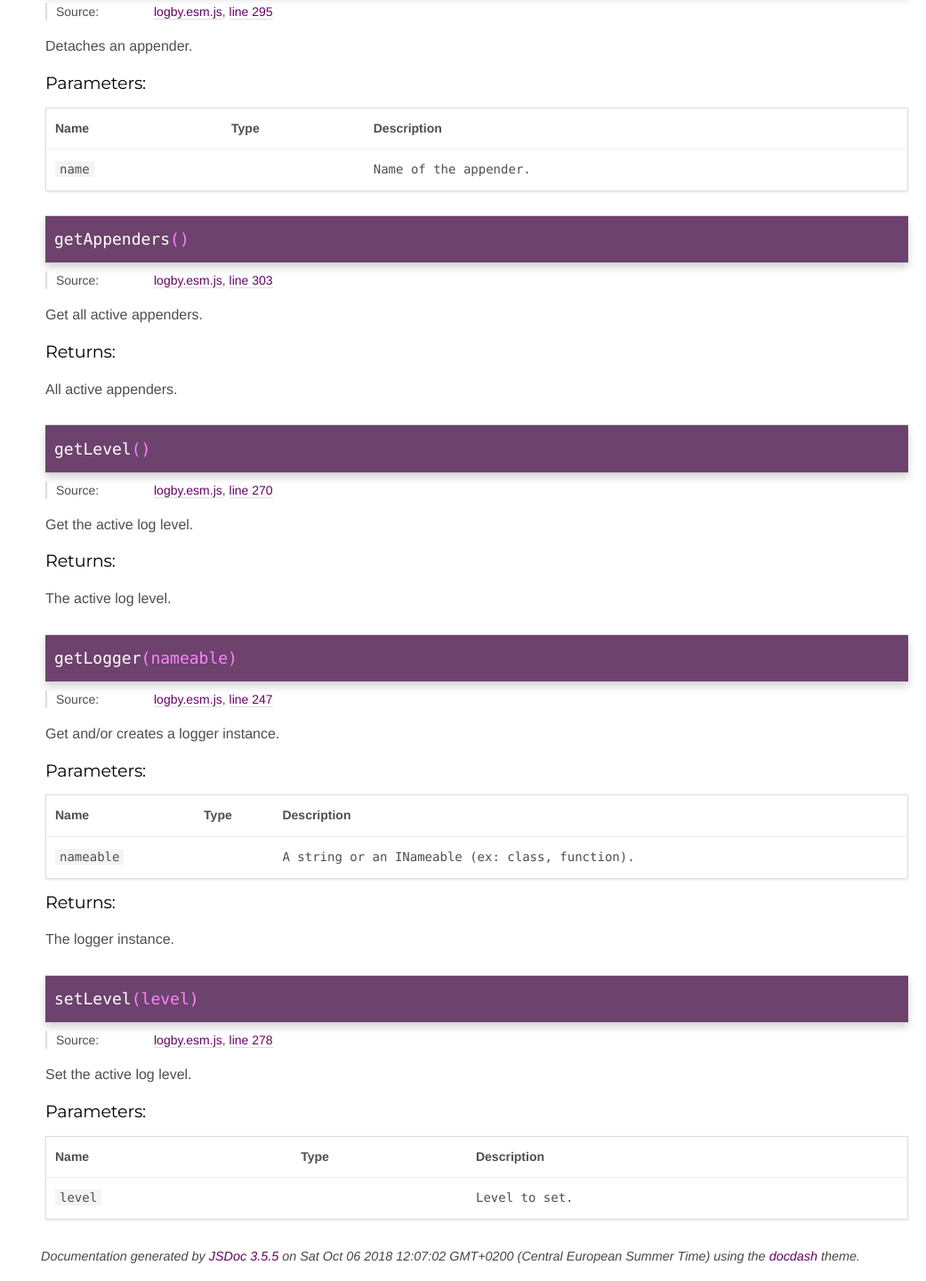
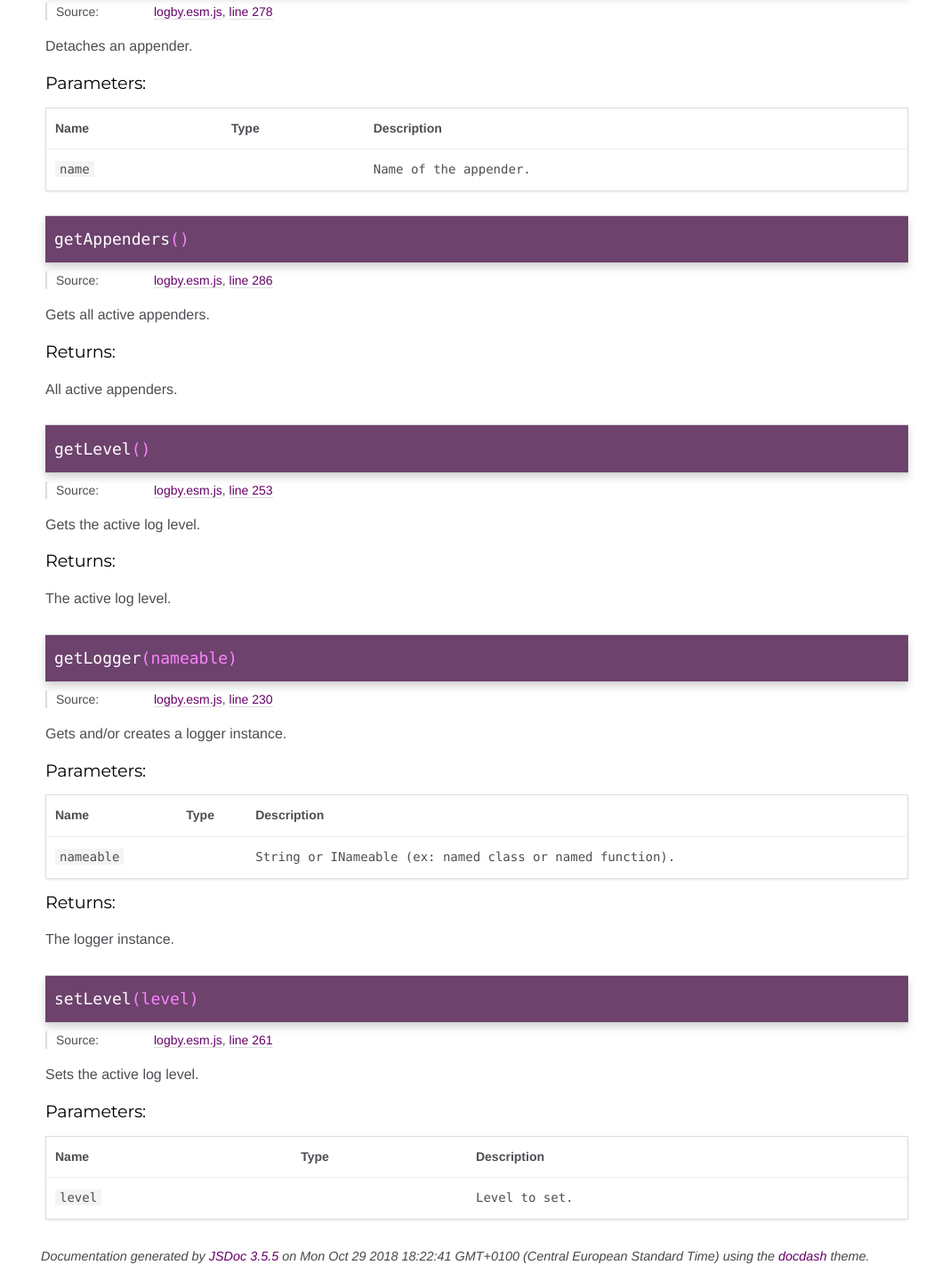
Before and after one commit to FelixRilling/logby, a website: page docs/Logby.html in a window 1280 px wide. Shown: the part 901-2341 px from the top of the page at 89% size, without its empty margins (239-1280 px from the left). Drawn offline with Linux system fonts and the light colour scheme.

Commit message:
updated jsdocs

```diff
--- a/docs/Logby.html
+++ b/docs/Logby.html
@@ -25,7 +25,7 @@
 
 <nav>
 
-    <h2><a href="index.html">Home</a></h2><h3>Classes</h3><ul><li><a href="Logby.html">Logby</a><ul class='methods'><li data-type='method'><a href="Logby.html#attachAppender">attachAppender</a></li><li data-type='method'><a href="Logby.html#detachAppender">detachAppender</a></li><li data-type='method'><a href="Logby.html#getAppenders">getAppenders</a></li><li data-type='method'><a href="Logby.html#getLevel">getLevel</a></li><li data-type='method'><a href="Logby.html#getLogger">getLogger</a></li><li data-type='method'><a href="Logby.html#setLevel">setLevel</a></li></ul></li></ul><h3>Global</h3><ul><li><a href="global.html#Levels">Levels</a></li></ul>
+    <h2><a href="index.html">Home</a></h2><h3>Classes</h3><ul><li><a href="Logby.html">Logby</a><ul class='methods'><li data-type='method'><a href="Logby.html#attachAppender">attachAppender</a></li><li data-type='method'><a href="Logby.html#detachAppender">detachAppender</a></li><li data-type='method'><a href="Logby.html#getAppenders">getAppenders</a></li><li data-type='method'><a href="Logby.html#getLevel">getLevel</a></li><li data-type='method'><a href="Logby.html#getLogger">getLogger</a></li><li data-type='method'><a href="Logby.html#setLevel">setLevel</a></li></ul></li></ul><h3>Global</h3><ul><li><a href="global.html#DEFAULT_APPENDER_NAME">DEFAULT_APPENDER_NAME</a></li><li><a href="global.html#Levels">Levels</a></li></ul>
 </nav>
 
 <div id="main">
@@ -46,7 +46,7 @@
         Logby
         </h2>
 
-            <div class="class-description"><p>Logby class.</p></div>
+            <div class="class-description"><p>Main logby class.</p></div>
 
 
 </header>
@@ -72,7 +72,7 @@
 
     <dt class="tag-source">Source:</dt>
     <dd class="tag-source"><ul class="dummy"><li>
-        <a href="logby.esm.js.html">logby.esm.js</a>, <a href="logby.esm.js.html#line232">line 232</a>
+        <a href="logby.esm.js.html">logby.esm.js</a>, <a href="logby.esm.js.html#line213">line 213</a>
     </li></ul></dd>
 
 
@@ -174,7 +174,7 @@
 
     <dt class="tag-source">Source:</dt>
     <dd class="tag-source"><ul class="dummy"><li>
-        <a href="logby.esm.js.html">logby.esm.js</a>, <a href="logby.esm.js.html#line287">line 287</a>
+        <a href="logby.esm.js.html">logby.esm.js</a>, <a href="logby.esm.js.html#line270">line 270</a>
     </li></ul></dd>
 
 
@@ -320,7 +320,7 @@
 
     <dt class="tag-source">Source:</dt>
     <dd class="tag-source"><ul class="dummy"><li>
-        <a href="logby.esm.js.html">logby.esm.js</a>, <a href="logby.esm.js.html#line295">line 295</a>
+        <a href="logby.esm.js.html">logby.esm.js</a>, <a href="logby.esm.js.html#line278">line 278</a>
     </li></ul></dd>
 
 
@@ -448,7 +448,7 @@
 
     <dt class="tag-source">Source:</dt>
     <dd class="tag-source"><ul class="dummy"><li>
-        <a href="logby.esm.js.html">logby.esm.js</a>, <a href="logby.esm.js.html#line303">line 303</a>
+        <a href="logby.esm.js.html">logby.esm.js</a>, <a href="logby.esm.js.html#line286">line 286</a>
     </li></ul></dd>
 
 
@@ -488,7 +488,7 @@
 
 
 <div class="description">
-    <p>Get all active appenders.</p>
+    <p>Gets all active appenders.</p>
 </div>
 
 
@@ -542,7 +542,7 @@
 
     <dt class="tag-source">Source:</dt>
     <dd class="tag-source"><ul class="dummy"><li>
-        <a href="logby.esm.js.html">logby.esm.js</a>, <a href="logby.esm.js.html#line270">line 270</a>
+        <a href="logby.esm.js.html">logby.esm.js</a>, <a href="logby.esm.js.html#line253">line 253</a>
     </li></ul></dd>
 
 
@@ -582,7 +582,7 @@
 
 
 <div class="description">
-    <p>Get the active log level.</p>
+    <p>Gets the active log level.</p>
 </div>
 
 
@@ -636,7 +636,7 @@
 
     <dt class="tag-source">Source:</dt>
     <dd class="tag-source"><ul class="dummy"><li>
-        <a href="logby.esm.js.html">logby.esm.js</a>, <a href="logby.esm.js.html#line247">line 247</a>
+        <a href="logby.esm.js.html">logby.esm.js</a>, <a href="logby.esm.js.html#line230">line 230</a>
     </li></ul></dd>
 
 
@@ -676,7 +676,7 @@
 
 
 <div class="description">
-    <p>Get and/or creates a logger instance.</p>
+    <p>Gets and/or creates a logger instance.</p>
 </div>
 
 
@@ -725,7 +725,7 @@
 
 
 
-            <td class="description last"><p>A string or an INameable (ex: class, function).</p></td>
+            <td class="description last"><p>String or INameable (ex: named class or named function).</p></td>
         </tr>
 
 
@@ -774,7 +774,7 @@
 
     <dt class="tag-source">Source:</dt>
     <dd class="tag-source"><ul class="dummy"><li>
-        <a href="logby.esm.js.html">logby.esm.js</a>, <a href="logby.esm.js.html#line278">line 278</a>
+        <a href="logby.esm.js.html">logby.esm.js</a>, <a href="logby.esm.js.html#line261">line 261</a>
     </li></ul></dd>
 
 
@@ -814,7 +814,7 @@
 
 
 <div class="description">
-    <p>Set the active log level.</p>
+    <p>Sets the active log level.</p>
 </div>
 
 
@@ -905,7 +905,7 @@
 <br class="clear">
 
 <footer>
-    Documentation generated by <a href="https://github.com/jsdoc3/jsdoc">JSDoc 3.5.5</a> on Sat Oct 06 2018 12:07:02 GMT+0200 (Central European Summer Time) using the <a href="https://github.com/clenemt/docdash">docdash</a> theme.
+    Documentation generated by <a href="https://github.com/jsdoc3/jsdoc">JSDoc 3.5.5</a> on Mon Oct 29 2018 18:22:41 GMT+0100 (Central European Standard Time) using the <a href="https://github.com/clenemt/docdash">docdash</a> theme.
 </footer>
 
 <script>prettyPrint();</script>
--- a/src/appender/defaultAppender.ts
+++ b/src/appender/defaultAppender.ts
@@ -2,10 +2,13 @@ import { ILevel } from "../level/ILevel";
 import { Levels } from "../level/Levels";
 import { appenderFn } from "./appenderFn";
 
+/**
+ * Name of the default appenderFn, can be used to detach it.
+ */
 const DEFAULT_APPENDER_NAME = "defaultAppender";
 
 /**
- * The default appender-fn, doing the actual logging.
+ * Default appender-fn, doing the actual logging.
  *
  * @private
  * @param level Level of the entry to log.
--- a/src/main.ts
+++ b/src/main.ts
@@ -1,4 +1,7 @@
-import { DEFAULT_APPENDER_NAME, defaultAppenderFn } from "./appender/defaultAppender";
+import {
+    DEFAULT_APPENDER_NAME,
+    defaultAppenderFn
+} from "./appender/defaultAppender";
 import { Levels } from "./level/Levels";
 import { Logby } from "./Logby";
 import { ILogger } from "./logger/ILogger";
--- a/types/appender/defaultAppender.d.ts
+++ b/types/appender/defaultAppender.d.ts
@@ -1,7 +1,10 @@
 import { appenderFn } from "./appenderFn";
+/**
+ * Name of the default appenderFn, can be used to detach it.
+ */
 declare const DEFAULT_APPENDER_NAME = "defaultAppender";
 /**
- * The default appender-fn, doing the actual logging.
+ * Default appender-fn, doing the actual logging.
  *
  * @private
  * @param level Level of the entry to log.
```
Also changed, not shown: docs/global.html (+65 -2 lines), docs/index.html (+2 -2 lines), docs/logby.esm.js.html (+32 -49 lines), src/Logby.ts (+13 -10 lines), src/logger/DefaultLogger.ts (+7 -7 lines), types/Logby.d.ts (+6 -8 lines), types/logger/DefaultLogger.d.ts (+7 -7 lines), dist/logby.common.js, dist/logby.esm.js, dist/logby.js, 1 other file.
